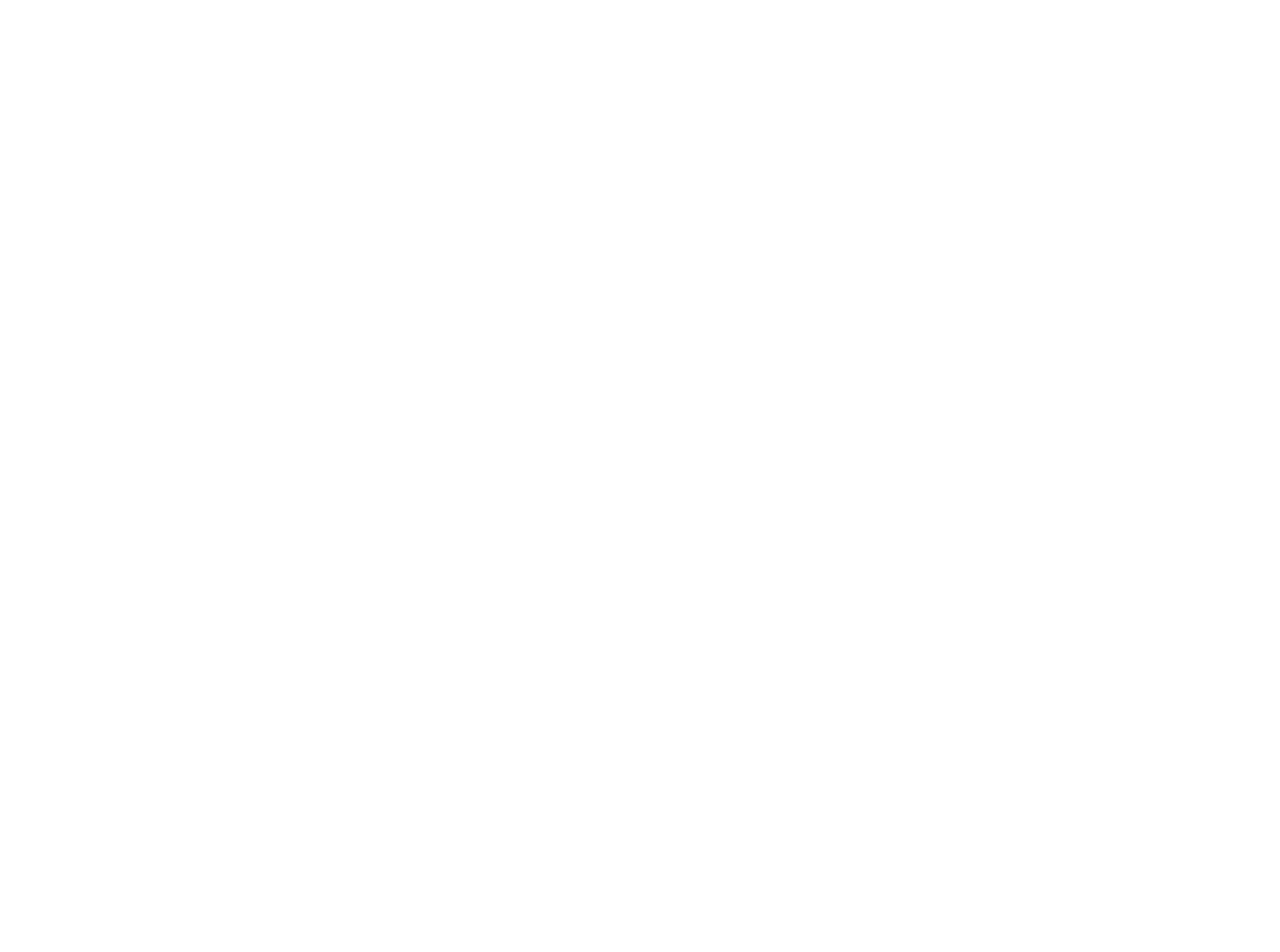
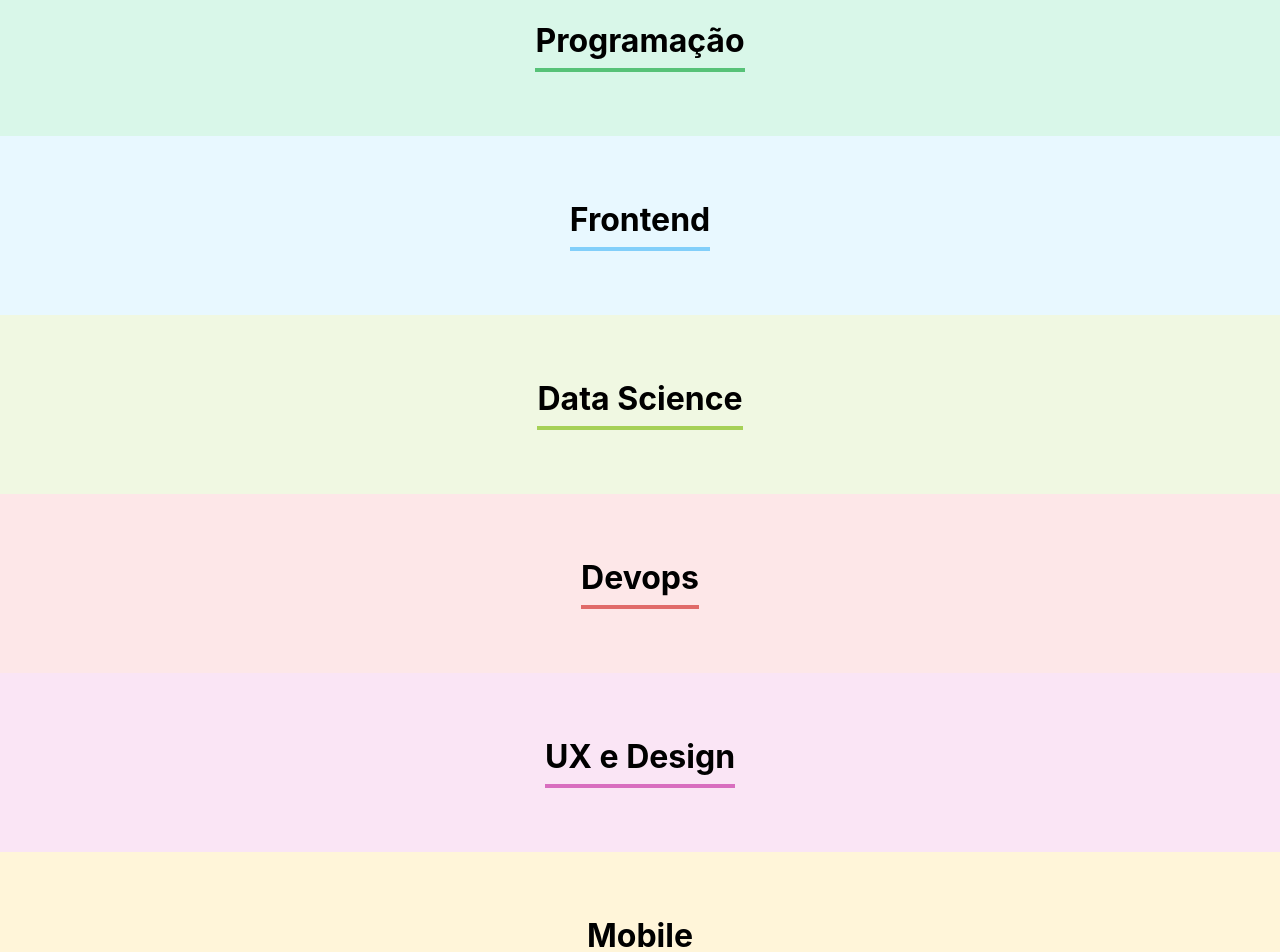
Before and after one commit to LeonardoTorresRodrigues/organo, a React (Create React App) app: page / in a window 1280 px wide. Shown: the part 1520-2472 px from the top of the page. Before the commit the page ends 1477 px from the top, so only its background shows below. Built offline with nearby package versions, Linux system fonts and the light colour scheme.

Commit message:
feat: add team section component

```diff
--- a/src/App.js
+++ b/src/App.js
@@ -1,8 +1,47 @@
 import { useState } from 'react';
 import Banner from './components/Banner';
 import Formulario from './components/Formulario';
+import Time from './components/Time';
 
 function App() {
+
+    const times = [
+        {
+            nome: 'Programação',
+            corPrimaria: '#57C278',
+            corSecundaria: '#D9F7E9',
+        },
+        {
+            nome: 'Frontend',
+            corPrimaria: '#82CFFA',
+            corSecundaria: '#E8F8FF',
+        },
+        {
+            nome: 'Data Science',
+            corPrimaria: '#A6D157',
+            corSecundaria: '#F0F8E2',
+        },
+        {
+            nome: 'Devops',
+            corPrimaria: '#E06B69',
+            corSecundaria: '#FDE7E8',
+        },
+        {
+            nome: 'UX e Design',
+            corPrimaria: '#D86EBF',
+            corSecundaria: '#FAE5F5',
+        },
+        {
+            nome: 'Mobile',
+            corPrimaria: '#FEBA05',
+            corSecundaria: '#FFF5D9',
+        },
+        {
+            nome: 'Inovação e Gestão',
+            corPrimaria: '#FF8A29',
+            corSecundaria: '#FFEEDF',
+        }
+    ];
 
     const [colaboradores, setColaboradores] = useState([]);
 
@@ -14,7 +53,8 @@
     return (
         <div className="App">
             <Banner />
-            <Formulario aoColaboradorCadastrado={colaborador => aoNovoColaboradorAdicionado(colaborador)} />
+            <Formulario times={times.map(time => time.nome)} aoColaboradorCadastrado={colaborador => aoNovoColaboradorAdicionado(colaborador)} />
+            {times.map(time => <Time key={time.nome} nome={time.nome} corPrimaria={time.corPrimaria} corSecundaria={time.corSecundaria}/>)}
         </div>
     );
 }
--- a/src/components/Formulario/index.js
+++ b/src/components/Formulario/index.js
@@ -1,3 +1,4 @@
+/* eslint-disable react/prop-types */
 import { useState } from 'react';
 import Botao from '../Botao';
 import CampoTexto from '../CampoTexto';
@@ -5,16 +6,6 @@
 import './Formulario.css';
 
 const Formulario = (props) => {
-
-    const times = [
-        'Programação',
-        'Front-End',
-        'Data Science',
-        'Deveops',
-        'UX e Desingn',
-        'Mobile',
-        'Inovação e Gestão'
-    ];
 
     const [nome, setNome] = useState('');
     const [cargo, setCargo] = useState('');
@@ -59,7 +50,7 @@
                 <ListaSuspensa
                     obrigatorio={true}
                     label="Time"
-                    itens={times}
+                    itens={props.times}
                     valor={time}
                     aoAlterado={valor => setTime(valor)}
                 />
--- /dev/null
+++ b/src/components/Time/Time.css
@@ -0,0 +1,11 @@
+.time {
+    text-align: center;
+    padding: 32px;
+}
+
+.time h3 {
+    font-size: 32px;
+    border-bottom: 4px solid;
+    display: inline-block;
+    padding-bottom: 8px;
+}
--- /dev/null
+++ b/src/components/Time/index.js
@@ -0,0 +1,12 @@
+/* eslint-disable react/prop-types */
+import './Time.css';
+
+const Time = (props) => {
+    return (
+        <section className='time' style={{ backgroundColor: props.corSecundaria }}>
+            <h3 style={{ borderColor: props.corPrimaria }}>{props.nome}</h3>
+        </section>
+    );
+};
+
+export default Time;
```
